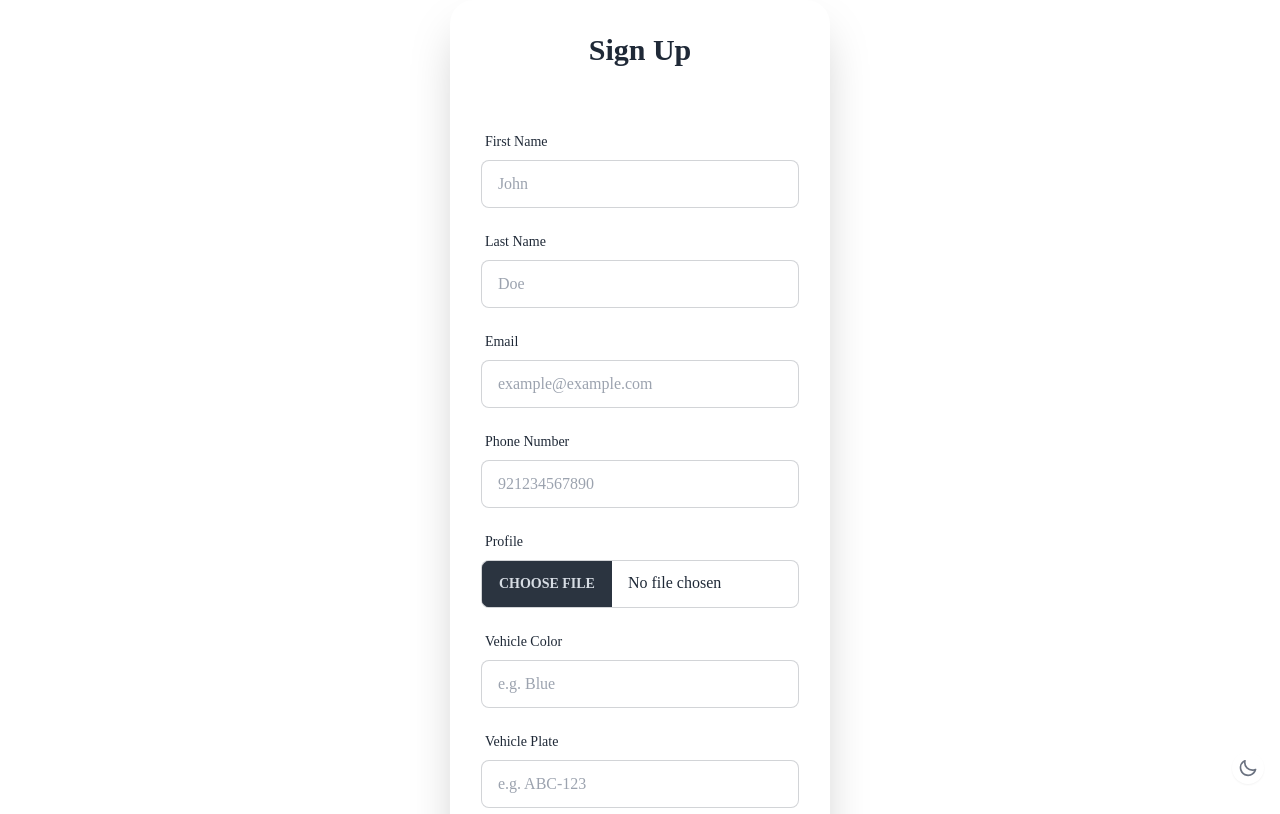
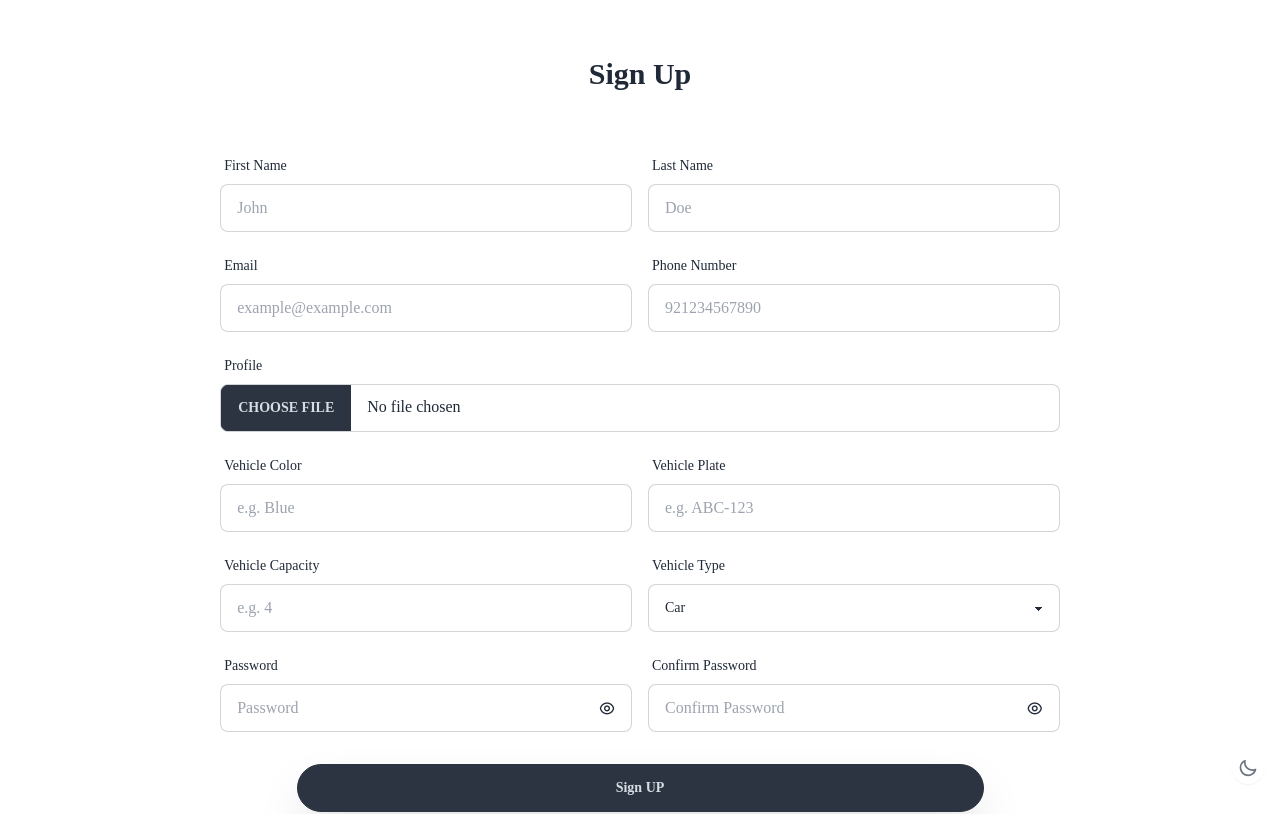
Before and after one commit to Mujeeb218353/UBER-Clone-Frontend, a React (Vite) app: page /captains/signup in a window 1280 px wide. Shown: the top 814 px of the page. Built offline with nearby package versions, Linux system fonts and the light colour scheme.

Commit message:
Modified Captain's Signup UI

```diff
--- a/src/pages/CaptainSignUp.jsx
+++ b/src/pages/CaptainSignUp.jsx
@@ -51,7 +51,7 @@ const CaptainSignUpPage = () => {
       password,
       vehicle,
       confirmPassword,
-      role
+      role,
     } = userCredentials;
 
     if (password !== confirmPassword) {
@@ -86,7 +86,6 @@ const CaptainSignUpPage = () => {
 
       return;
     }
-
 
     const formData = new FormData();
     formData.append("fullName[firstName]", userCredentials.fullName.firstName);
@@ -132,7 +131,6 @@ const CaptainSignUpPage = () => {
       });
 
       setTimeout(() => {
-
         resetFormState();
 
         setUserCredentials({
@@ -155,7 +153,6 @@ const CaptainSignUpPage = () => {
         });
 
         navigate("/captains");
-
       }, 1000);
     } catch (error) {
       console.log(error);
@@ -163,7 +160,9 @@ const CaptainSignUpPage = () => {
         isLoading: false,
         isSuccess: false,
         isError: true,
-        errorMessage: error.response.data.message || "Something went wrong. Please try again.",
+        errorMessage:
+          error.response.data.message ||
+          "Something went wrong. Please try again.",
       });
     }
   };
@@ -177,15 +176,16 @@ const CaptainSignUpPage = () => {
   }, [contextSafe]);
 
   return (
-    <div className="w-full h-full min-h-screen flex justify-center items-center flex-col overflow-hidden px-2">
+    <div className="w-full h-full min-h-screen flex justify-center items-center flex-col overflow-hidden px-2 md:py-10">
       <form
-        className="w-full xs:w-[90%] sm:w-[85%] md:w-[65%] lg:w-[45%] xl:w-[30%] flex justify-center items-center flex-col gap-4 md:rounded-3xl md:shadow-2xl py-8 px-4"
+        className="w-full lg:w-10/12 xl:w-9/12 flex justify-center items-center flex-col gap-4 p-4"
         ref={formRef}
         onSubmit={handleSignUp}
       >
         <h1 className="text-3xl font-bold">Sign Up</h1>
         <Alert />
-        <label className="form-control w-[97%] xs:w-11/12">
+        <div className="w-[97%] xs:w-11/12 flex flex-col md:flex-row gap-4">
+          <label className="form-control w-full">
             <div className="label">
               <span className="label-text">First Name</span>
             </div>
@@ -206,7 +206,7 @@ const CaptainSignUpPage = () => {
               required
             />
           </label>
-        <label className="form-control w-[97%] xs:w-11/12">
+          <label className="form-control w-full">
             <div className="label">
               <span className="label-text">Last Name</span>
             </div>
@@ -227,6 +227,8 @@ const CaptainSignUpPage = () => {
               required
             />
           </label>
+        </div>
+        <div className="w-[97%] xs:w-11/12 flex flex-col md:flex-row gap-4">
           <label className="form-control w-[97%] xs:w-11/12">
             <div className="label">
               <span className="label-text">Email</span>
@@ -237,7 +239,10 @@ const CaptainSignUpPage = () => {
               placeholder="example@example.com"
               value={userCredentials.email}
               onChange={(e) =>
-              setUserCredentials({ ...userCredentials, email: e.target.value })
+                setUserCredentials({
+                  ...userCredentials,
+                  email: e.target.value,
+                })
               }
               required
             />
@@ -260,6 +265,7 @@ const CaptainSignUpPage = () => {
               required
             />
           </label>
+        </div>
         <label className="form-control w-[97%] xs:w-11/12">
           <div className="label">
             <span className="label-text">Profile</span>
@@ -277,7 +283,8 @@ const CaptainSignUpPage = () => {
             required
           />
         </label>
-        <label className="form-control w-[97%] xs:w-11/12">
+        <div className="w-[97%] xs:w-11/12 flex flex-col md:flex-row gap-4">
+          <label className="form-control w-full">
             <div className="label">
               <span className="label-text">Vehicle Color</span>
             </div>
@@ -298,7 +305,7 @@ const CaptainSignUpPage = () => {
               required
             />
           </label>
-        <label className="form-control w-[97%] xs:w-11/12">
+          <label className="form-control w-full">
             <div className="label">
               <span className="label-text">Vehicle Plate</span>
             </div>
@@ -319,6 +326,8 @@ const CaptainSignUpPage = () => {
               required
             />
           </label>
+        </div>
+        <div className="w-[97%] xs:w-11/12 flex flex-col md:flex-row gap-4">
           <label className="form-control w-[97%] xs:w-11/12">
             <div className="label">
               <span className="label-text">Vehicle Capacity</span>
@@ -369,7 +378,9 @@ const CaptainSignUpPage = () => {
               </option>
             </select>
           </label>
-        <label className="form-control w-[97%] xs:w-11/12">
+        </div>
+        <div className="w-[97%] xs:w-11/12 flex flex-col md:flex-row gap-4">
+          <label className="form-control w-full">
             <div className="label">
               <span className="label-text">Password</span>
             </div>
@@ -401,7 +412,7 @@ const CaptainSignUpPage = () => {
               ></i>
             </div>
           </label>
-        <label className="form-control w-[97%] xs:w-11/12">
+          <label className="form-control w-full">
             <div className="label">
               <span className="label-text">Confirm Password</span>
             </div>
@@ -422,7 +433,9 @@ const CaptainSignUpPage = () => {
               />
               <i
                 className={`${
-                showPassword.confirmPassword ? "ri-eye-off-line" : "ri-eye-line"
+                  showPassword.confirmPassword
+                    ? "ri-eye-off-line"
+                    : "ri-eye-line"
                 }`}
                 onClick={() =>
                   setShowPassword({
@@ -433,6 +446,7 @@ const CaptainSignUpPage = () => {
               ></i>
             </div>
           </label>
+        </div>
         <button
           type="submit"
           className="w-11/12 md:w-9/12 btn btn-neutral rounded-3xl shadow-2xl my-4"
```
Lines whose indentation alone changed are shown as unchanged.
